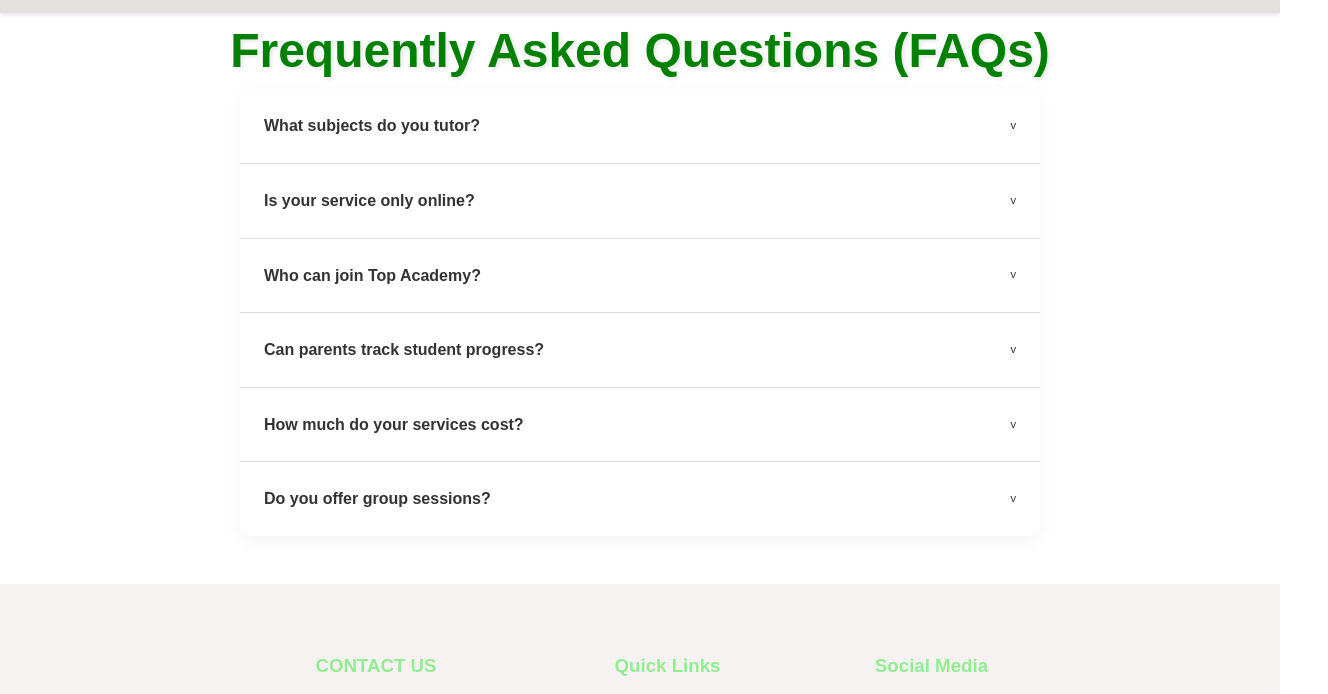
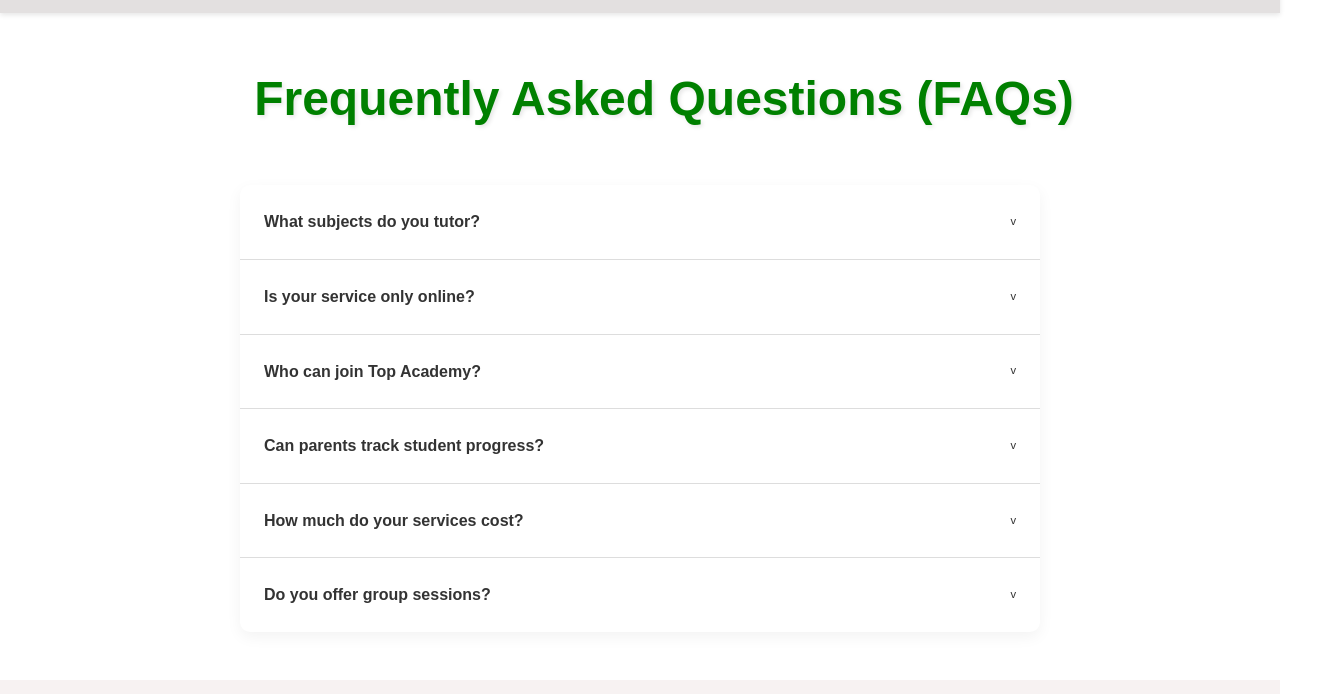
Before and after one commit to kaletsidik1/top-academy, a plain HTML site: page FAQs.html in a window 1280 px wide. Shown: the part 77-771 px from the top of the page, 1328 px wide, since content can reach past the window. Drawn offline with Linux system fonts and the light colour scheme; no server answers; a script that the page names is missing.

Commit message:
fix: styling of the hero title of the faqs page

```diff
--- a/css/FAQs.css
+++ b/css/FAQs.css
@@ -1,4 +1,10 @@
-
+.faq-hero {
+    width: 100%;
+    padding: 3rem 1.5rem;
+    display: flex;
+    justify-content: center;
+    align-items: center;
+}
 
 .faq-hero h1 {
     font-size: 3rem;
```
